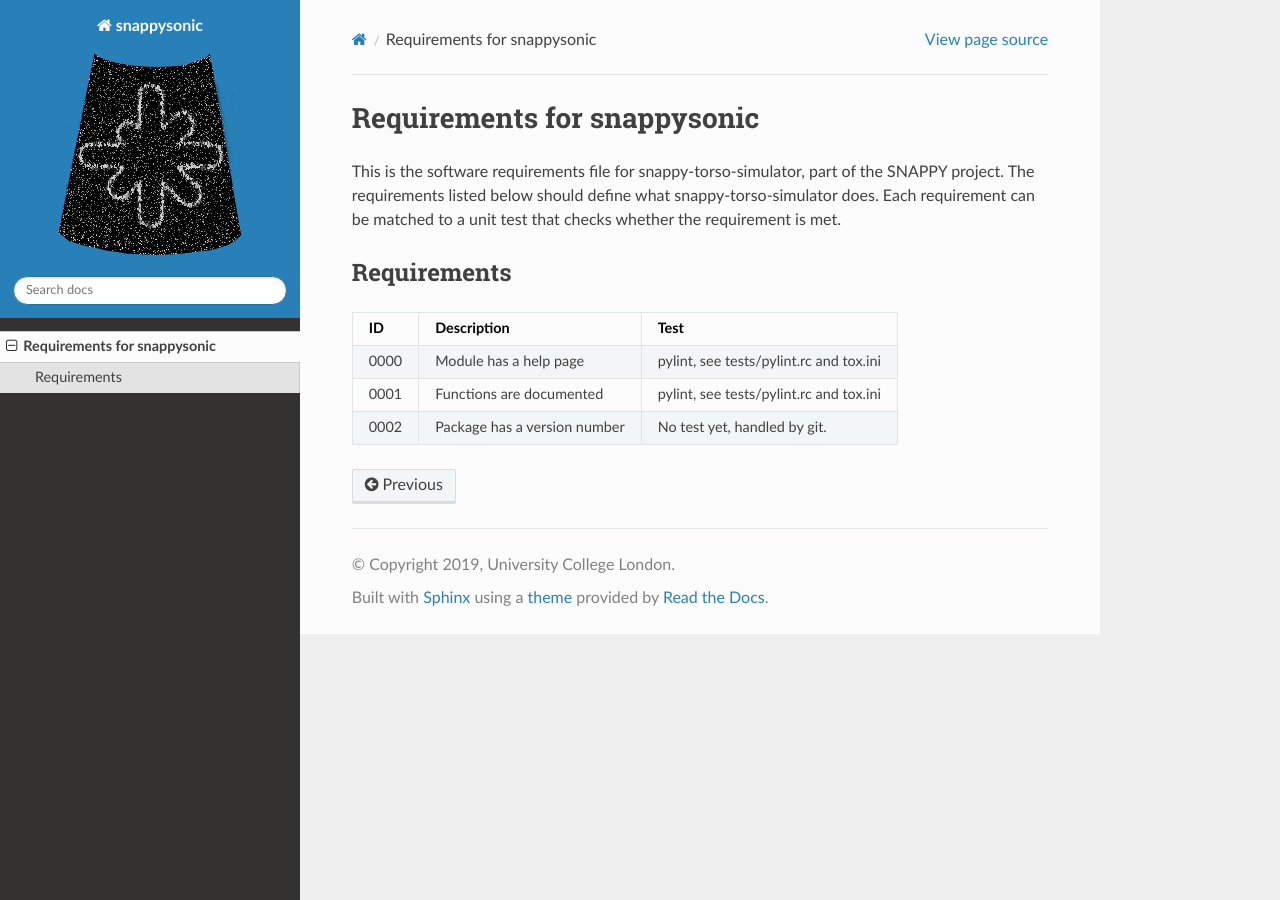
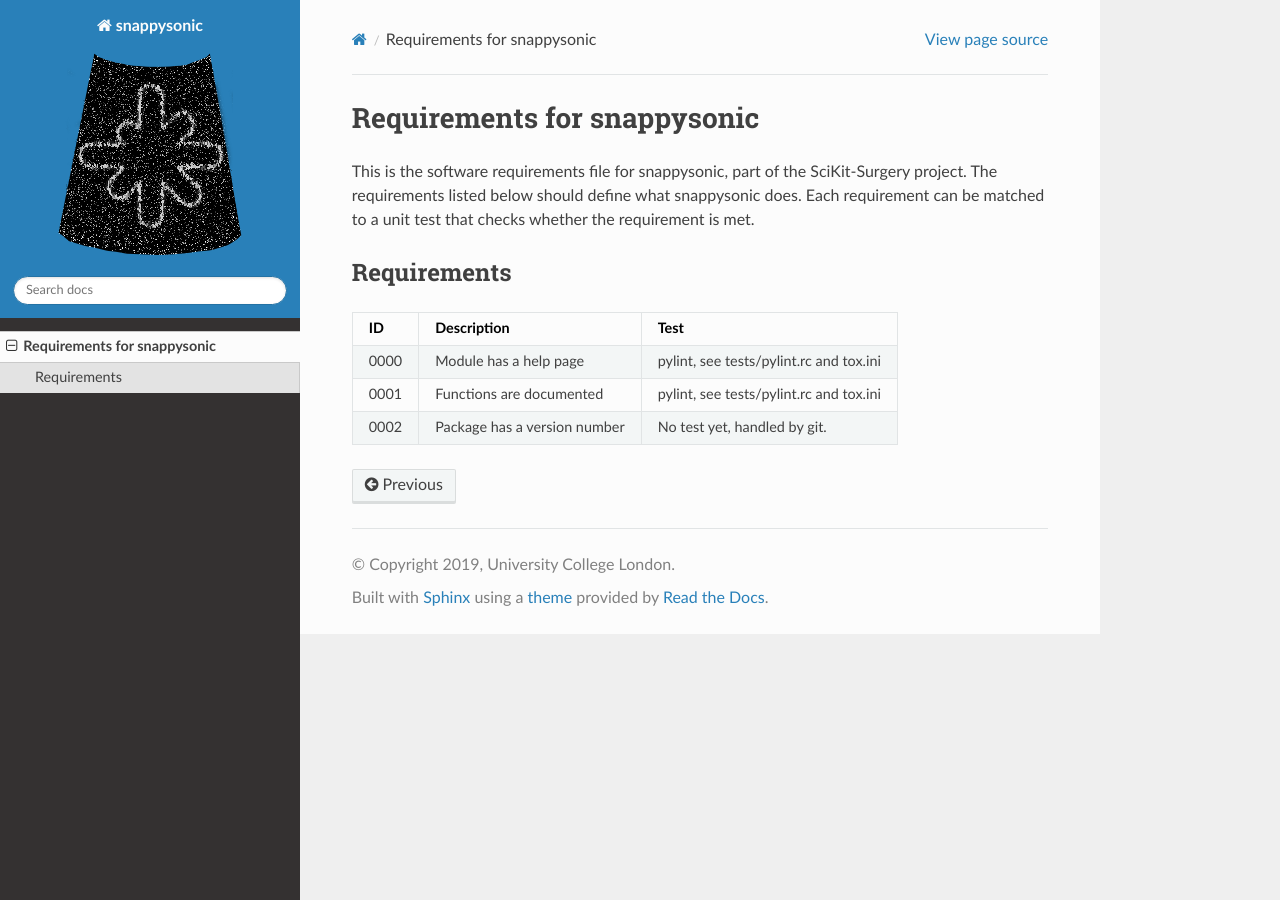
Before and after one commit to SciKit-Surgery/snappysonic, a Sphinx documentation site: the page built from doc/requirements.rst, in a window 1280 px wide. Built offline with Sphinx 7.4.7 and the Read the Docs theme 2.0.0, drawn with Linux system fonts in a browser that asks for light colours; formulas are drawn with MathJax 3; pages that are not in the unit, such as notebooks, are missing from menus.

```diff
--- a/doc/requirements.rst
+++ b/doc/requirements.rst
@@ -6,9 +6,9 @@
 Requirements for snappysonic
 ===============================================
 
-This is the software requirements file for snappy-torso-simulator, part of the
-SNAPPY project. The requirements listed below should define
-what snappy-torso-simulator does. Each requirement can be matched to a unit test that
+This is the software requirements file for snappysonic, part of the
+SciKit-Surgery project. The requirements listed below should define
+what snappysonic does. Each requirement can be matched to a unit test that
 checks whether the requirement is met.
 
 Requirements
--- a/setup.py
+++ b/setup.py
@@ -17,7 +17,7 @@ setup(
     description='snappysonic provides an application to simulate an ultrasound probe moving over a body torso, it is intended for public engagement events"',
     long_description=long_description,
     long_description_content_type='text/x-rst',
-    url='https://weisslab.cs.ucl.ac.uk/WEISS/SoftwareRepositories/SNAPPY/scikit-surgerytorsosimulator',
+    url='https://github.com/UCL/snappysonic',
     author='Stephen Thompson',
     author_email='s.thompson@ucl.ac.uk',
     license='BSD-3 license',
```
Also changed, not shown: CONTRIBUTING.rst (+7 -7 lines), README.rst (+18 -18 lines), 2 other files.
